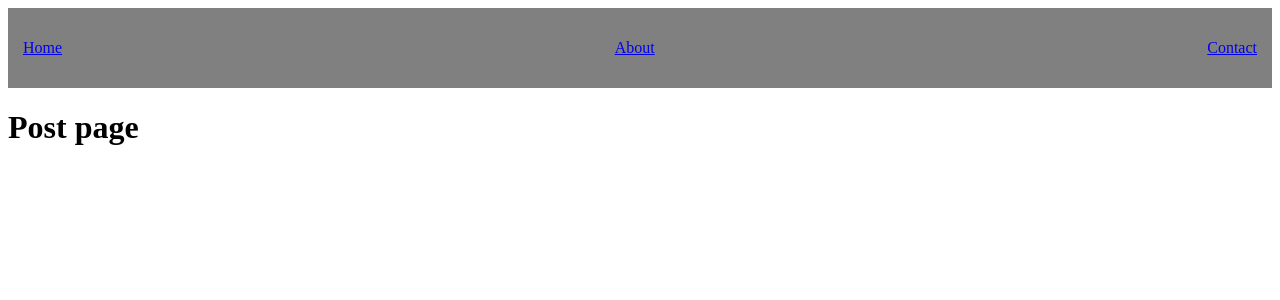
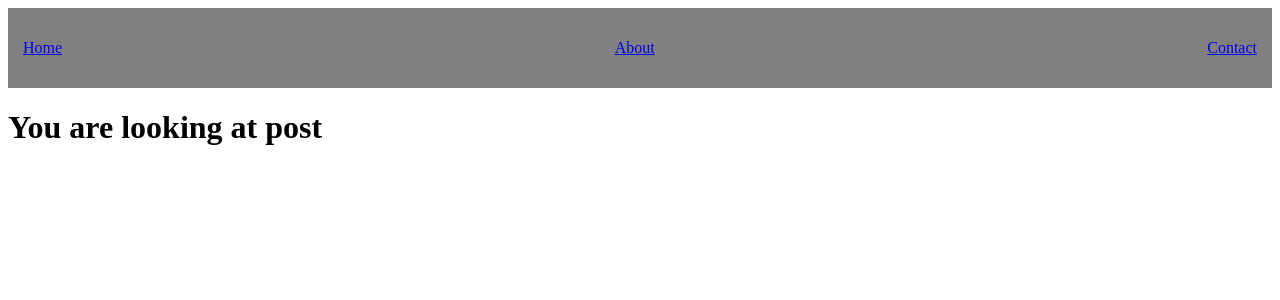
Before and after one commit to ewelinaMaz/Learn-Next, a Next.js app: page /post in a window 1280 px wide. Shown: the top 300 px of the page. Built offline with nearby package versions, Linux system fonts and the light colour scheme.

Commit message:
Add withRouter

```diff
--- a/pages/index.js
+++ b/pages/index.js
@@ -7,7 +7,7 @@ const Index = ({ posts }) => {
       <ul>
         {posts.map((post) => (
           <li key={post.id}>
-            <Link href="/post">{post.title}</Link>
+            <Link href={`/post?id=${post.id}`}><a>{post.title}</a></Link>
             {post.title}
           </li>
         ))}
--- a/pages/post.js
+++ b/pages/post.js
@@ -1,4 +1,9 @@
-const Post = () => {
-  return <h1>Post page</h1>;
-};
+import { withRouter } from "next/router";
+
+const Post = withRouter((props) => {
+return <h1>You are looking at post {props.router.query.id}</h1>;
+});
+//Post.getInitialProps = async ({query}) => {
+//return query;
+//}
 export default Post;
```
